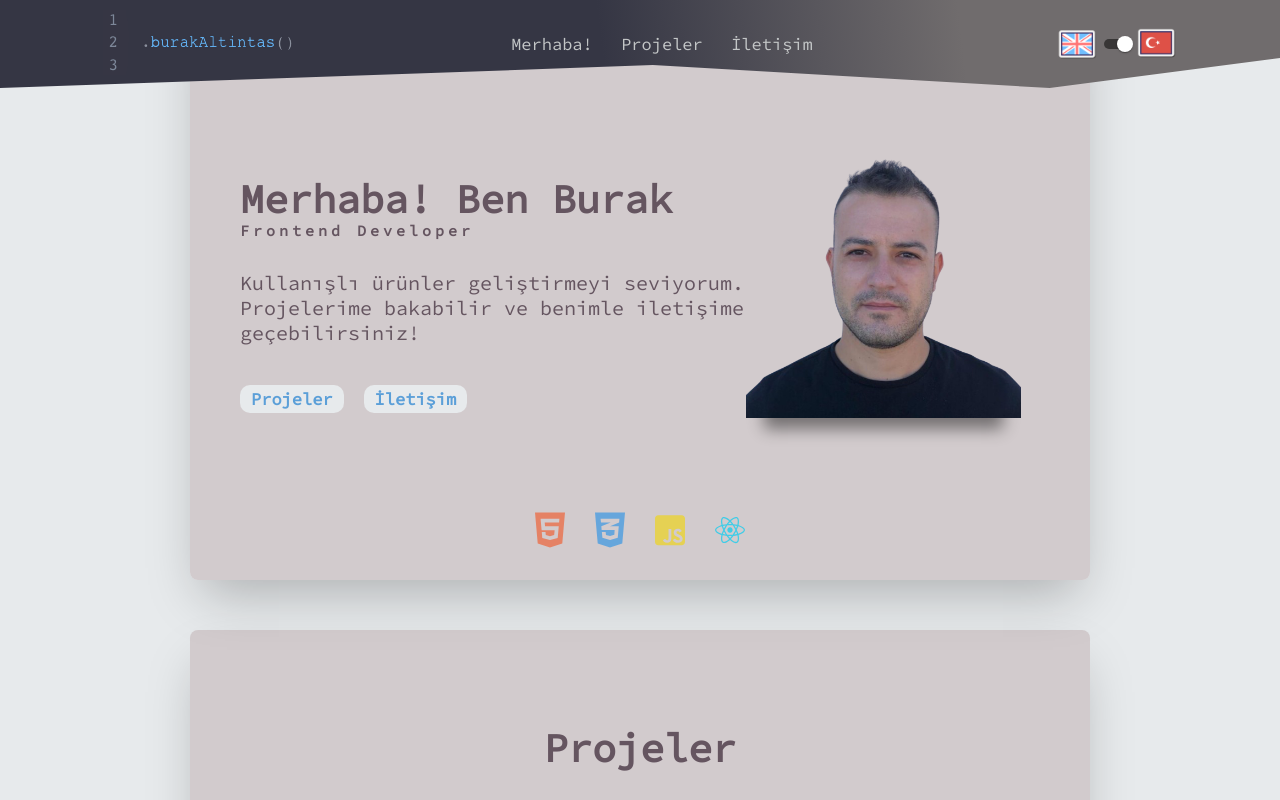
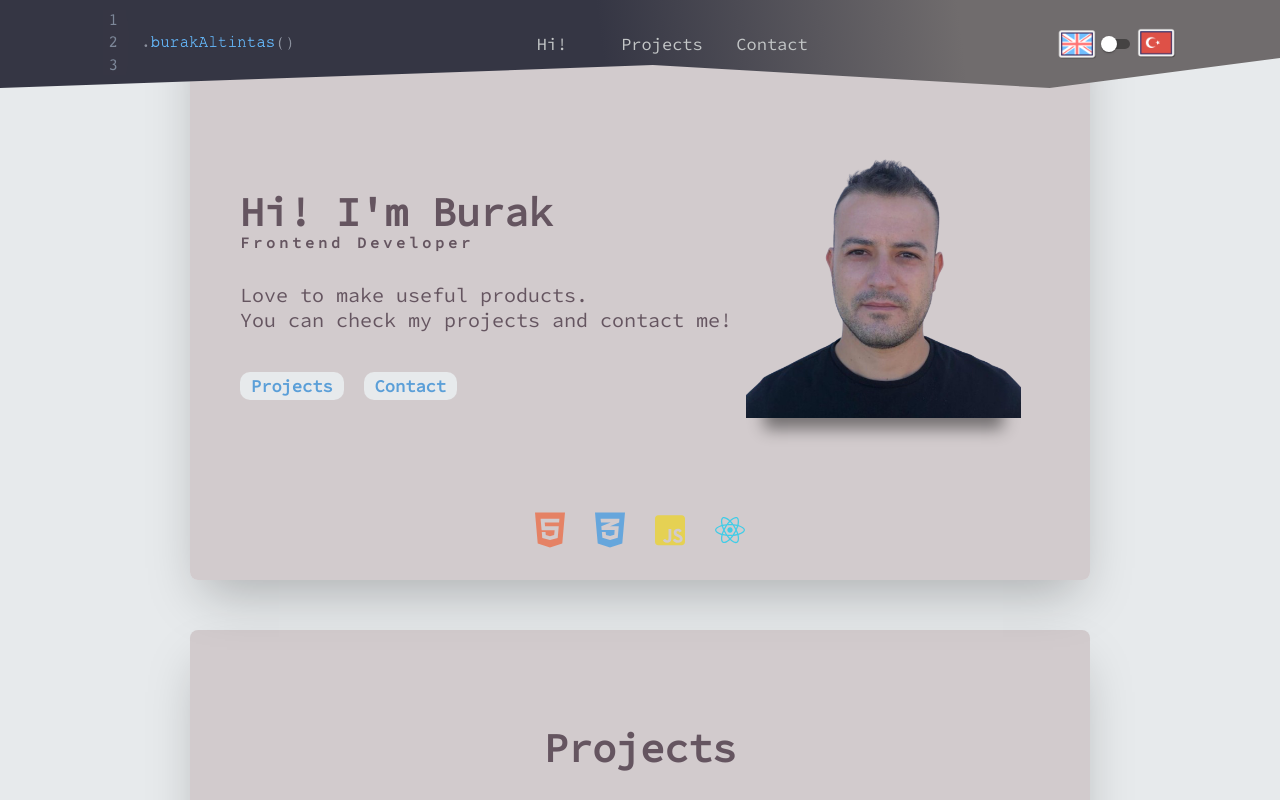
Before and after one commit to buraltintas/my-portfolio, a React (Create React App) app: page / in a window 1280 px wide. Shown: the top 800 px of the page. Built offline with nearby package versions, Linux system fonts and the light colour scheme.

Commit message:
Change initial language to English onload

```diff
--- a/src/App.js
+++ b/src/App.js
@@ -9,7 +9,7 @@ function App() {
   const projects = useRef();
   const contact = useRef();
 
-  const [engLang, setEngLang] = useState(false);
+  const [engLang, setEngLang] = useState(true);
 
   const engLangTrue = () => {
     setEngLang(true);
```
